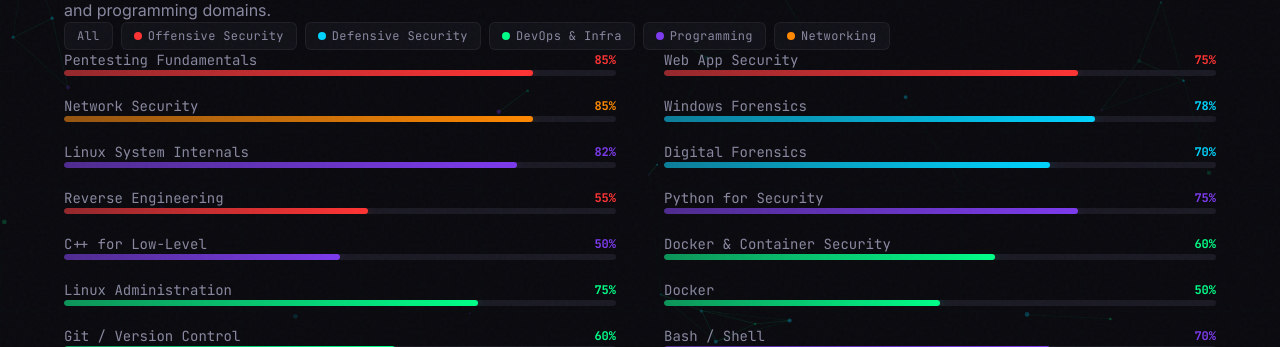
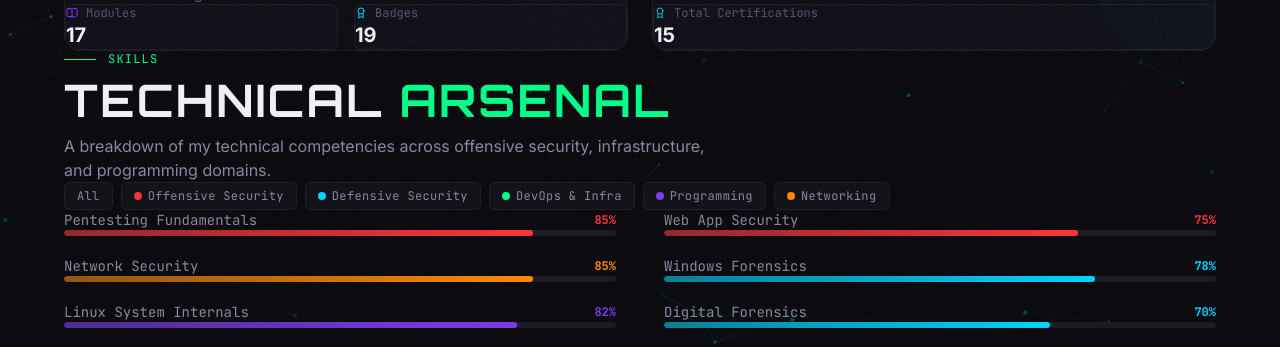
Before and after one commit to kavein0/portfolio, a Next.js app: page /stats in a window 1280 px wide. Shown: the part 453-800 px from the top of the page. Built offline with nearby package versions, Linux system fonts and the light colour scheme; no server answers.

Commit message:
Fix page padding offset to prevent navbar overlap

```diff
--- a/src/app/cisco/page.tsx
+++ b/src/app/cisco/page.tsx
@@ -10,7 +10,7 @@
   const visibleCerts = expanded ? certifications : certifications.slice(0, 10);
 
   return (
-    <div className="container-custom min-h-screen pt-32 pb-24">
+    <div className="container-custom min-h-screen page-pad">
       <motion.div
         initial={{ opacity: 0, y: 20 }}
         animate={{ opacity: 1, y: 0 }}
--- a/src/app/globals.css
+++ b/src/app/globals.css
@@ -404,3 +404,14 @@
     padding-inline: 16px;
   }
 }
+
+/* Layout Spacing */
+.page-pad {
+  padding-top: 8rem;
+  padding-bottom: 6rem;
+}
+
+.page-pad-lg {
+  padding-top: 10rem;
+  padding-bottom: 6rem;
+}
--- a/src/app/hackthebox/HackTheBoxClient.tsx
+++ b/src/app/hackthebox/HackTheBoxClient.tsx
@@ -12,7 +12,7 @@
   const visibleMachines = expandedMachines ? htbMachines : htbMachines.slice(0, 10);
   const visibleChallenges = expandedChallenges ? htbChallenges : htbChallenges.slice(0, 10);
   return (
-    <div className="container-custom min-h-screen pt-32 pb-24">
+    <div className="container-custom min-h-screen page-pad">
       <motion.div
         initial={{ opacity: 0, y: 20 }}
         animate={{ opacity: 1, y: 0 }}
--- a/src/app/htb-academy/HTBAcademyClient.tsx
+++ b/src/app/htb-academy/HTBAcademyClient.tsx
@@ -13,7 +13,7 @@
   const visibleBadges = expandedBadges ? htbAcademyBadges : htbAcademyBadges.slice(0, 10);
 
   return (
-    <div className="container-custom min-h-screen pt-32 pb-24">
+    <div className="container-custom min-h-screen page-pad">
       <motion.div
         initial={{ opacity: 0, y: 20 }}
         animate={{ opacity: 1, y: 0 }}
--- a/src/app/stats/StatsClient.tsx
+++ b/src/app/stats/StatsClient.tsx
@@ -13,7 +13,7 @@
   htbStats: HackTheBoxStats;
 }) {
   return (
-    <div className="min-h-screen pt-40 pb-24">
+    <div className="min-h-screen page-pad-lg">
       <div className="container-custom">
         <motion.div
           initial={{ opacity: 0, y: 20 }}
--- a/src/app/tryhackme/TryHackMeClient.tsx
+++ b/src/app/tryhackme/TryHackMeClient.tsx
@@ -12,7 +12,7 @@
   const visibleRooms = expandedRooms ? thmRooms : thmRooms.slice(0, 10);
   const visibleBadges = expandedBadges ? thmBadges : thmBadges.slice(0, 10);
   return (
-    <div className="container-custom min-h-screen pt-32 pb-24">
+    <div className="container-custom min-h-screen page-pad">
       <motion.div
         initial={{ opacity: 0, y: 20 }}
         animate={{ opacity: 1, y: 0 }}
```
